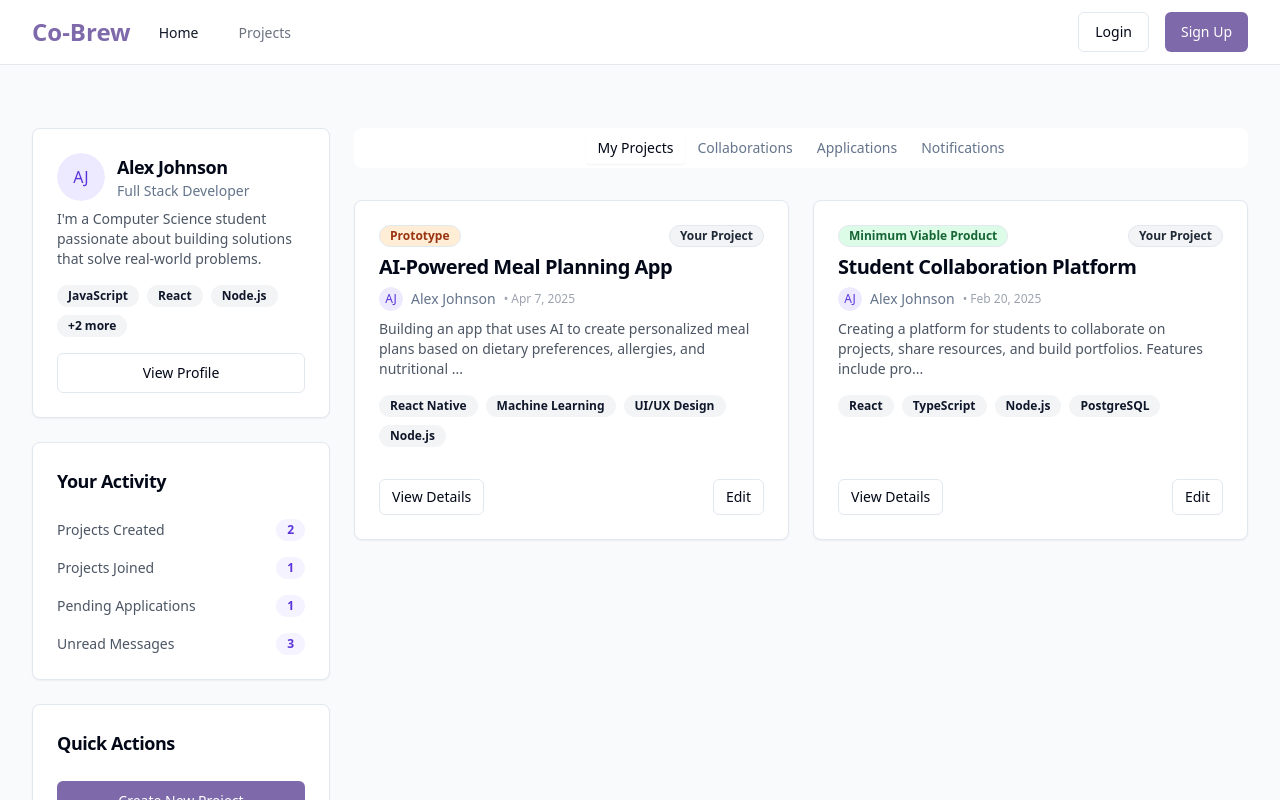
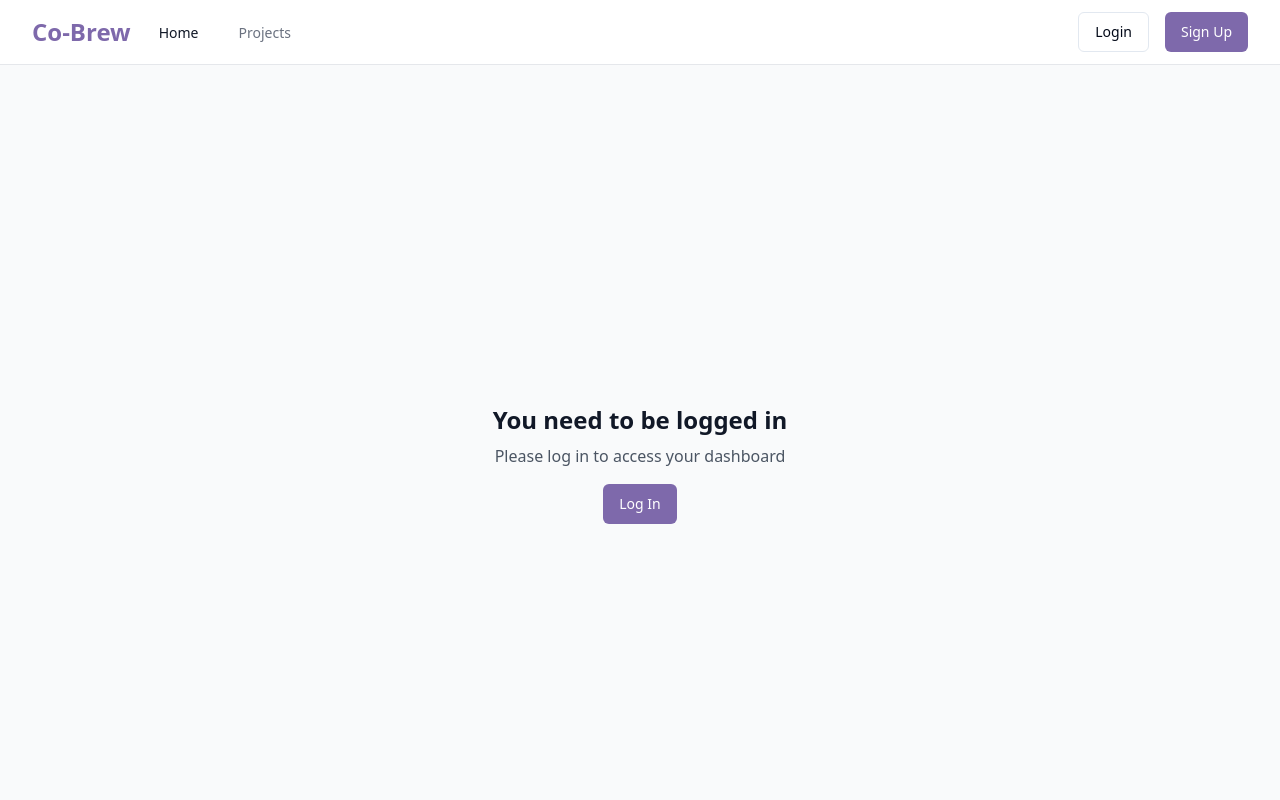
Before and after one commit to Ayush-shah-dev/brew-up-together-hub, a React (Vite) app: page /dashboard in a window 1280 px wide. Shown: the top 800 px of the page. Built offline with nearby package versions, Linux system fonts and the light colour scheme.

Commit message:
Remove dummy data and implement real data fetching.

```diff
--- a/src/components/layout/Layout.tsx
+++ b/src/components/layout/Layout.tsx
@@ -32,7 +32,9 @@ const Layout = ({ children }: LayoutProps) => {
       (event, currentSession) => {
         setSession(currentSession);
         if (currentSession?.user) {
-          fetchUserProfile(currentSession.user.id);
+          setTimeout(() => {
+            fetchUserProfile(currentSession.user.id);
+          }, 0);
         } else {
           setUserProfile(null);
         }
--- a/src/components/layout/Navbar.tsx
+++ b/src/components/layout/Navbar.tsx
@@ -89,8 +89,8 @@ const Navbar = ({ isAuthenticated = false, userProfile = null }) => {
       .substring(0, 2);
   };
 
-  // Check if user is authenticated
-  const userIsAuthenticated = !!user;
+  // Check if user is authenticated - use both props and local state
+  const userIsAuthenticated = isAuthenticated || !!session;
   const userProfileData = profile || userProfile;
 
   return (
--- a/src/pages/HomePage.tsx
+++ b/src/pages/HomePage.tsx
@@ -26,8 +26,7 @@ const HomePage = () => {
             stage,
             tags,
             created_at,
-            creator_id,
-            profiles(id, email, avatar_url)
+            creator_id
           `)
           .limit(3);
 
--- a/src/pages/profile/DashboardPage.tsx
+++ b/src/pages/profile/DashboardPage.tsx
@@ -1,6 +1,6 @@
 
 import { useState, useEffect } from "react";
-import { Link } from "react-router-dom";
+import { Link, useNavigate } from "react-router-dom";
 import Layout from "@/components/layout/Layout";
 import ProjectCard, { ProjectStage } from "@/components/project/ProjectCard";
 import { Button } from "@/components/ui/button";
@@ -9,172 +9,118 @@ import { Tabs, TabsContent, TabsList, TabsTrigger } from "@/components/ui/tabs";
 import { Badge } from "@/components/ui/badge";
 import { Avatar, AvatarFallback, AvatarImage } from "@/components/ui/avatar";
 import { Skeleton } from "@/components/ui/skeleton";
-
-// Mock user profile data - will be replaced with Supabase data
-const MOCK_USER = {
-  id: "101",
-  name: "Alex Johnson",
-  title: "Full Stack Developer",
-  bio: "I'm a Computer Science student passionate about building solutions that solve real-world problems.",
-  avatarUrl: "",
-  skills: ["JavaScript", "React", "Node.js", "Python", "UI/UX Design"],
-  profileComplete: true,
-};
-
-// Mock user projects
-const MOCK_PROJECTS = [
-  {
-    id: "1",
-    title: "AI-Powered Meal Planning App",
-    description: "Building an app that uses AI to create personalized meal plans based on dietary preferences, allergies, and nutritional goals. Looking for developers with React Native and ML experience.",
-    stage: "prototype" as ProjectStage,
-    owner: {
-      id: "101",
-      name: "Alex Johnson",
-      avatarUrl: "",
-    },
-    skills: ["React Native", "Machine Learning", "UI/UX Design", "Node.js"],
-    createdAt: new Date(Date.now() - 14 * 24 * 60 * 60 * 1000).toISOString(),
-    isOwner: true,
-  },
-  {
-    id: "2",
-    title: "Student Collaboration Platform",
-    description: "Creating a platform for students to collaborate on projects, share resources, and build portfolios. Features include project matching, skill verification, and integrations with GitHub and educational platforms.",
-    stage: "mvp" as ProjectStage,
-    owner: {
-      id: "101",
-      name: "Alex Johnson",
-      avatarUrl: "",
-    },
-    skills: ["React", "TypeScript", "Node.js", "PostgreSQL"],
-    createdAt: new Date(Date.now() - 60 * 24 * 60 * 60 * 1000).toISOString(),
-    isOwner: true,
-  },
-];
-
-// Mock collaborations (projects the user is contributing to but doesn't own)
-const MOCK_COLLABORATIONS = [
-  {
-    id: "3",
-    title: "AR Educational Platform for STEM Learning",
-    description: "Developing an augmented reality platform to make STEM subjects more engaging for middle school students. The app will visualize complex scientific concepts in 3D.",
-    stage: "concept" as ProjectStage,
-    owner: {
-      id: "103",
-      name: "Sofia Rodriguez",
-      avatarUrl: "",
-    },
-    skills: ["AR/VR", "Unity", "3D Modeling", "Education Content"],
-    createdAt: new Date(Date.now() - 30 * 24 * 60 * 60 * 1000).toISOString(),
-    isOwner: false,
-  },
-];
-
-// Mock applications
-const MOCK_APPLICATIONS = [
-  {
-    id: "app1",
-    project: {
-      id: "4",
-      title: "Mental Health Tracker for Students",
-      stage: "concept" as ProjectStage,
-      owner: {
-        id: "104",
-        name: "Nathan Park",
-        avatarUrl: "",
-      },
-    },
-    status: "pending",
-    appliedAt: new Date(Date.now() - 3 * 24 * 60 * 60 * 1000).toISOString(),
-  },
-  {
-    id: "app2",
-    project: {
-      id: "5",
-      title: "Peer-to-Peer Textbook Exchange",
-      stage: "mvp" as ProjectStage,
-      owner: {
-        id: "105",
-        name: "Olivia Taylor",
-        avatarUrl: "",
-      },
-    },
-    status: "accepted",
-    appliedAt: new Date(Date.now() - 10 * 24 * 60 * 60 * 1000).toISOString(),
-  },
-];
-
-// Mock notifications
-const MOCK_NOTIFICATIONS = [
-  {
-    id: "not1",
-    type: "application",
-    title: "New Application",
-    content: "Maria Davis has applied to join your AI-Powered Meal Planning App project",
-    isRead: false,
-    timestamp: new Date(Date.now() - 1 * 24 * 60 * 60 * 1000).toISOString(),
-    linkTo: "/dashboard/applications",
-  },
-  {
-    id: "not2",
-    type: "message",
-    title: "New Message",
-    content: "You have a new message from David Chen",
-    isRead: false,
-    timestamp: new Date(Date.now() - 2 * 24 * 60 * 60 * 1000).toISOString(),
-    linkTo: "/messages",
-  },
-  {
-    id: "not3",
-    type: "application_update",
-    title: "Application Accepted",
-    content: "Your application to join Peer-to-Peer Textbook Exchange has been accepted",
-    isRead: true,
-    timestamp: new Date(Date.now() - 10 * 24 * 60 * 60 * 1000).toISOString(),
-    linkTo: "/projects/5",
-  },
-];
-
-// Mock stats
-const MOCK_STATS = {
-  projectsCreated: 2,
-  projectsJoined: 1,
-  applicationsPending: 1,
-  messagesUnread: 3,
-};
+import { supabase } from "@/integrations/supabase/client";
 
 const DashboardPage = () => {
   const [user, setUser] = useState(null);
+  const [session, setSession] = useState(null);
+  const [userProfile, setUserProfile] = useState(null);
   const [projects, setProjects] = useState([]);
   const [collaborations, setCollaborations] = useState([]);
   const [applications, setApplications] = useState([]);
   const [notifications, setNotifications] = useState([]);
   const [stats, setStats] = useState(null);
   const [isLoading, setIsLoading] = useState(true);
+  const navigate = useNavigate();
 
   useEffect(() => {
-    // Simulate loading dashboard data
-    const loadDashboard = async () => {
-      try {
-        // After Supabase integration, this will fetch actual user data
-        setTimeout(() => {
-          setUser(MOCK_USER);
-          setProjects(MOCK_PROJECTS);
-          setCollaborations(MOCK_COLLABORATIONS);
-          setApplications(MOCK_APPLICATIONS);
-          setNotifications(MOCK_NOTIFICATIONS);
-          setStats(MOCK_STATS);
+    // Check auth status
+    const { data: { subscription } } = supabase.auth.onAuthStateChange(
+      (event, currentSession) => {
+        setSession(currentSession);
+        setUser(currentSession?.user ?? null);
+
+        if (currentSession?.user) {
+          loadDashboardData(currentSession.user.id);
+        } else {
           setIsLoading(false);
-        }, 800);
-      } catch (error) {
-        console.error("Error loading dashboard:", error);
+        }
+      }
+    );
+
+    // Get current session
+    supabase.auth.getSession().then(({ data: { session: currentSession } }) => {
+      setSession(currentSession);
+      setUser(currentSession?.user ?? null);
+
+      if (currentSession?.user) {
+        loadDashboardData(currentSession.user.id);
+      } else {
         setIsLoading(false);
       }
-    };
+    });
 
-    loadDashboard();
+    return () => subscription.unsubscribe();
   }, []);
+
+  const loadDashboardData = async (userId) => {
+    try {
+      setIsLoading(true);
+
+      // Load user profile
+      const { data: profileData, error: profileError } = await supabase
+        .from('profiles')
+        .select('*')
+        .eq('id', userId)
+        .single();
+
+      if (profileError) {
+        console.error('Error fetching profile:', profileError);
+      } else {
+        setUserProfile(profileData);
+      }
+
+      // Load user's projects (created by them)
+      const { data: projectsData, error: projectsError } = await supabase
+        .from('projects')
+        .select('*')
+        .eq('creator_id', userId);
+
+      if (projectsError) {
+        console.error('Error fetching projects:', projectsError);
+      } else {
+        // Format projects for ProjectCard component
+        const formattedProjects = projectsData.map(project => ({
+          id: project.id,
+          title: project.title,
+          description: project.description,
+          stage: project.stage as ProjectStage,
+          owner: {
+            id: userId,
+            name: profileData?.email || "You",
+            avatarUrl: profileData?.avatar_url || "",
+          },
+          skills: project.roles_needed || [],
+          createdAt: project.created_at,
+          isOwner: true
+        }));
+
+        setProjects(formattedProjects);
+      }
+
+      // In a real implementation, you would fetch:
+      // - Collaborations (projects user has joined)
+      // - Applications (user's applications to join projects)
+      // - Notifications
+      // For now, we'll leave these empty since they require additional tables/relations
+      setCollaborations([]);
+      setApplications([]);
+      setNotifications([]);
+
+      // Set user stats
+      setStats({
+        projectsCreated: projectsData?.length || 0,
+        projectsJoined: 0, // Would be populated in real implementation
+        applicationsPending: 0, // Would be populated in real implementation
+        messagesUnread: 0 // Would be populated in real implementation
+      });
+
+    } catch (error) {
+      console.error("Error loading dashboard:", error);
+    } finally {
+      setIsLoading(false);
+    }
+  };
 
   const formatDate = (dateString) => {
     return new Date(dateString).toLocaleDateString('en-US', {
@@ -185,6 +131,7 @@ const DashboardPage = () => {
   };
 
   const getInitials = (name) => {
+    if (!name) return "U";
     return name
       .split(" ")
       .map((part) => part[0])
@@ -239,9 +186,12 @@ const DashboardPage = () => {
     );
   }
 
-  if (!user.profileComplete) {
+  // Check if profile is complete (in a real app you'd have a proper check)
+  const profileComplete = true;
+
+  if (!profileComplete) {
     return (
-      <Layout isAuthenticated={true} userProfile={user}>
+      <Layout isAuthenticated={true} userProfile={userProfile}>
         <div className="min-h-screen py-16 flex items-center justify-center bg-gray-50">
           <div className="max-w-md text-center">
             <h1 className="text-2xl font-bold text-gray-900">Complete Your Profile</h1>
@@ -261,7 +211,7 @@ const DashboardPage = () => {
   }
 
   return (
-    <Layout isAuthenticated={true} userProfile={user}>
+    <Layout isAuthenticated={true} userProfile={userProfile}>
       <div className="min-h-screen py-16 bg-gray-50">
         <div className="max-w-7xl mx-auto px-4 sm:px-6 lg:px-8">
           <div className="flex flex-col md:flex-row gap-6">
@@ -272,31 +222,21 @@ const DashboardPage = () => {
                 <CardHeader className="pb-2">
                   <div className="flex items-center">
                     <Avatar className="h-12 w-12">
-                      <AvatarImage src={user.avatarUrl} />
+                      <AvatarImage src={userProfile?.avatar_url} />
                       <AvatarFallback className="bg-cobrew-100 text-cobrew-800">
-                        {getInitials(user.name)}
+                        {getInitials(userProfile?.email || "")}
                       </AvatarFallback>
                     </Avatar>
                     <div className="ml-3">
-                      <CardTitle className="text-lg">{user.name}</CardTitle>
-                      <CardDescription>{user.title}</CardDescription>
+                      <CardTitle className="text-lg">{userProfile?.email}</CardTitle>
+                      <CardDescription>Student</CardDescription>
                     </div>
                   </div>
                 </CardHeader>
                 <CardContent>
-                  <p className="text-sm text-gray-600 mb-4">{user.bio}</p>
-                  <div className="flex flex-wrap gap-2 mb-4">
-                    {user.skills.slice(0, 3).map((skill, index) => (
-                      <Badge key={index} variant="secondary" className="bg-gray-100">
-                        {skill}
-                      </Badge>
-                    ))}
-                    {user.skills.length > 3 && (
-                      <Badge variant="secondary" className="bg-gray-100">
-                        +{user.skills.length - 3} more
-                      </Badge>
-                    )}
-                  </div>
+                  <p className="text-sm text-gray-600 mb-4">
+                    {userProfile?.bio || "No bio yet. Complete your profile to add more information."}
+                  </p>
                   <Button
                     variant="outline"
                     className="w-full"
@@ -316,25 +256,25 @@ const DashboardPage = () => {
                   <div className="flex justify-between items-center">
                     <span className="text-sm text-gray-600">Projects Created</span>
                     <Badge variant="secondary" className="bg-cobrew-50 text-cobrew-800">
-                      {stats.projectsCreated}
+                      {stats?.projectsCreated || 0}
                     </Badge>
                   </div>
                   <div className="flex justify-between items-center">
                     <span className="text-sm text-gray-600">Projects Joined</span>
                     <Badge variant="secondary" className="bg-cobrew-50 text-cobrew-800">
-                      {stats.projectsJoined}
+                      {stats?.projectsJoined || 0}
                     </Badge>
                   </div>
                   <div className="flex justify-between items-center">
                     <span className="text-sm text-gray-600">Pending Applications</span>
                     <Badge variant="secondary" className="bg-cobrew-50 text-cobrew-800">
-                      {stats.applicationsPending}
+                      {stats?.applicationsPending || 0}
                     </Badge>
                   </div>
                   <div className="flex justify-between items-center">
                     <span className="text-sm text-gray-600">Unread Messages</span>
                     <Badge variant="secondary" className="bg-cobrew-50 text-cobrew-800">
-                      {stats.messagesUnread}
+                      {stats?.messagesUnread || 0}
                     </Badge>
                   </div>
                 </CardContent>
--- a/src/pages/project/ProjectsPage.tsx
+++ b/src/pages/project/ProjectsPage.tsx
@@ -16,88 +16,7 @@ import {
 import { Checkbox } from "@/components/ui/checkbox";
 import { Separator } from "@/components/ui/separator";
 import { Skeleton } from "@/components/ui/skeleton";
-
-// Mock projects data - will be replaced with Supabase data
-const MOCK_PROJECTS = [
-  {
-    id: "1",
-    title: "AI-Powered Meal Planning App",
-    description: "Building an app that uses AI to create personalized meal plans based on dietary preferences, allergies, and nutritional goals. Looking for developers with React Native and ML experience.",
-    stage: "prototype" as ProjectStage,
-    owner: {
-      id: "101",
-      name: "Emma Johnson",
-      avatarUrl: "",
-    },
-    skills: ["React Native", "Machine Learning", "UI/UX Design", "Node.js"],
-    createdAt: new Date(Date.now() - 3 * 24 * 60 * 60 * 1000).toISOString(),
-  },
-  {
-    id: "2",
-    title: "Sustainable Fashion Marketplace",
-    description: "Creating a platform to connect eco-conscious consumers with sustainable fashion brands. Features will include carbon footprint tracking and ethical supply chain verification.",
-    stage: "idea" as ProjectStage,
-    owner: {
-      id: "102",
-      name: "Liam Chen",
-      avatarUrl: "",
-    },
-    skills: ["React", "UI/UX Design", "Digital Marketing", "Product Management"],
-    createdAt: new Date(Date.now() - 5 * 24 * 60 * 60 * 1000).toISOString(),
-  },
-  {
-    id: "3",
-    title: "AR Educational Platform for STEM Learning",
-    description: "Developing an augmented reality platform to make STEM subjects more engaging for middle school students. The app will visualize complex scientific concepts in 3D.",
-    stage: "mvp" as ProjectStage,
-    owner: {
-      id: "103",
-      name: "Sofia Rodriguez",
-      avatarUrl: "",
-    },
-    skills: ["AR/VR", "Unity", "3D Modeling", "Education Content"],
-    createdAt: new Date(Date.now() - 7 * 24 * 60 * 60 * 1000).toISOString(),
-  },
-  {
-    id: "4",
-    title: "Mental Health Tracker for Students",
-    description: "Developing a mobile app for students to track their mental well-being, set goals, and access resources. The app will include mood tracking, guided meditations, and anonymous peer support.",
-    stage: "concept" as ProjectStage,
-    owner: {
-      id: "104",
-      name: "Nathan Park",
-      avatarUrl: "",
-    },
-    skills: ["React Native", "Firebase", "UI/UX Design", "Psychology"],
-    createdAt: new Date(Date.now() - 10 * 24 * 60 * 60 * 1000).toISOString(),
-  },
-  {
-    id: "5",
-    title: "Peer-to-Peer Textbook Exchange",
-    description: "Building a platform for students to buy, sell, and trade textbooks within their university. Features include price comparison, condition ratings, and in-app messaging.",
-    stage: "mvp" as ProjectStage,
-    owner: {
-      id: "105",
-      name: "Olivia Taylor",
-      avatarUrl: "",
-    },
-    skills: ["React", "Node.js", "MongoDB", "Payment Processing"],
-    createdAt: new Date(Date.now() - 15 * 24 * 60 * 60 * 1000).toISOString(),
-  },
-  {
-    id: "6",
-    title: "Campus Event Discovery App",
-    description: "Creating a centralized platform for finding and promoting campus events, club activities, and networking opportunities. Includes personalized recommendations and calendar integration.",
-    stage: "growth" as ProjectStage,
-    owner: {
-      id: "106",
-      name: "Marcus Williams",
-      avatarUrl: "",
-    },
-    skills: ["React Native", "GraphQL", "UX Research", "Marketing"],
-    createdAt: new Date(Date.now() - 20 * 24 * 60 * 60 * 1000).toISOString(),
-  },
-];
+import { supabase } from "@/integrations/supabase/client";
 
 // Skill options for filtering
 const SKILL_OPTIONS = [
@@ -127,21 +46,65 @@ const ProjectsPage = () => {
   const [showFilters, setShowFilters] = useState(false);
 
   useEffect(() => {
-    // Simulate loading projects data
-    const loadProjects = async () => {
+    const fetchProjects = async () => {
       try {
-        // After Supabase integration, this will fetch actual projects
-        setTimeout(() => {
-          setProjects(MOCK_PROJECTS);
-          setIsLoading(false);
-        }, 800);
+        setIsLoading(true);
+        const { data, error } = await supabase
+          .from('projects')
+          .select(`
+            id,
+            title,
+            description,
+            stage,
+            tags,
+            roles_needed,
+            created_at,
+            creator_id
+          `);
+
+        if (error) {
+          console.error("Error loading projects:", error);
+          setProjects([]);
+        } else {
+          // Transform the data to match ProjectCard props
+          const formattedProjects = await Promise.all(data.map(async (project) => {
+            // Get the owner data
+            const { data: ownerData, error: ownerError } = await supabase
+              .from('profiles')
+              .select('email, avatar_url')
+              .eq('id', project.creator_id)
+              .single();
+
+            let owner = {
+              id: project.creator_id,
+              name: ownerError ? "Unknown User" : (ownerData.email || "Unknown User"),
+              avatarUrl: ownerError ? "" : (ownerData.avatar_url || ""),
+            };
+
+            return {
+              id: project.id,
+              title: project.title,
+              description: project.description,
+              stage: project.stage as ProjectStage,
+              owner: owner,
+              skills: project.roles_needed || [],
+              createdAt: project.created_at,
+              // Check if current user is the owner
+              isOwner: false // Will be updated in the component
+            };
+          }));
+
+          setProjects(formattedProjects);
+        }
       } catch (error) {
         console.error("Error loading projects:", error);
+        setProjects([]);
+      } finally {
         setIsLoading(false);
       }
     };
 
-    loadProjects();
+    fetchProjects();
   }, []);
 
   // Apply filters to projects
@@ -317,8 +280,18 @@ const ProjectsPage = () => {
             <div className="text-center py-16">
               <h3 className="text-lg font-medium text-gray-900 mb-2">No projects found</h3>
               <p className="text-gray-600 mb-6">
-                Try adjusting your search or filters to find what you're looking for.
+                {projects.length === 0
+                  ? "Be the first to create a project!"
+                  : "Try adjusting your search or filters to find what you're looking for."}
               </p>
+              {projects.length === 0 ? (
+                <Button
+                  className="bg-cobrew-600 hover:bg-cobrew-700"
+                  asChild
+                >
+                  <Link to="/projects/new">Create Project</Link>
+                </Button>
+              ) : (
                 <Button
                   variant="outline"
                   onClick={() => {
@@ -329,6 +302,7 @@ const ProjectsPage = () => {
                 >
                   Clear all filters
                 </Button>
+              )}
             </div>
           ) : (
             <div className="grid grid-cols-1 md:grid-cols-2 lg:grid-cols-3 gap-6">
@@ -342,6 +316,7 @@ const ProjectsPage = () => {
                   owner={project.owner}
                   skills={project.skills}
                   createdAt={project.createdAt}
+                  isOwner={project.isOwner}
                 />
               ))}
             </div>
```
Lines whose indentation alone changed are shown as unchanged.
